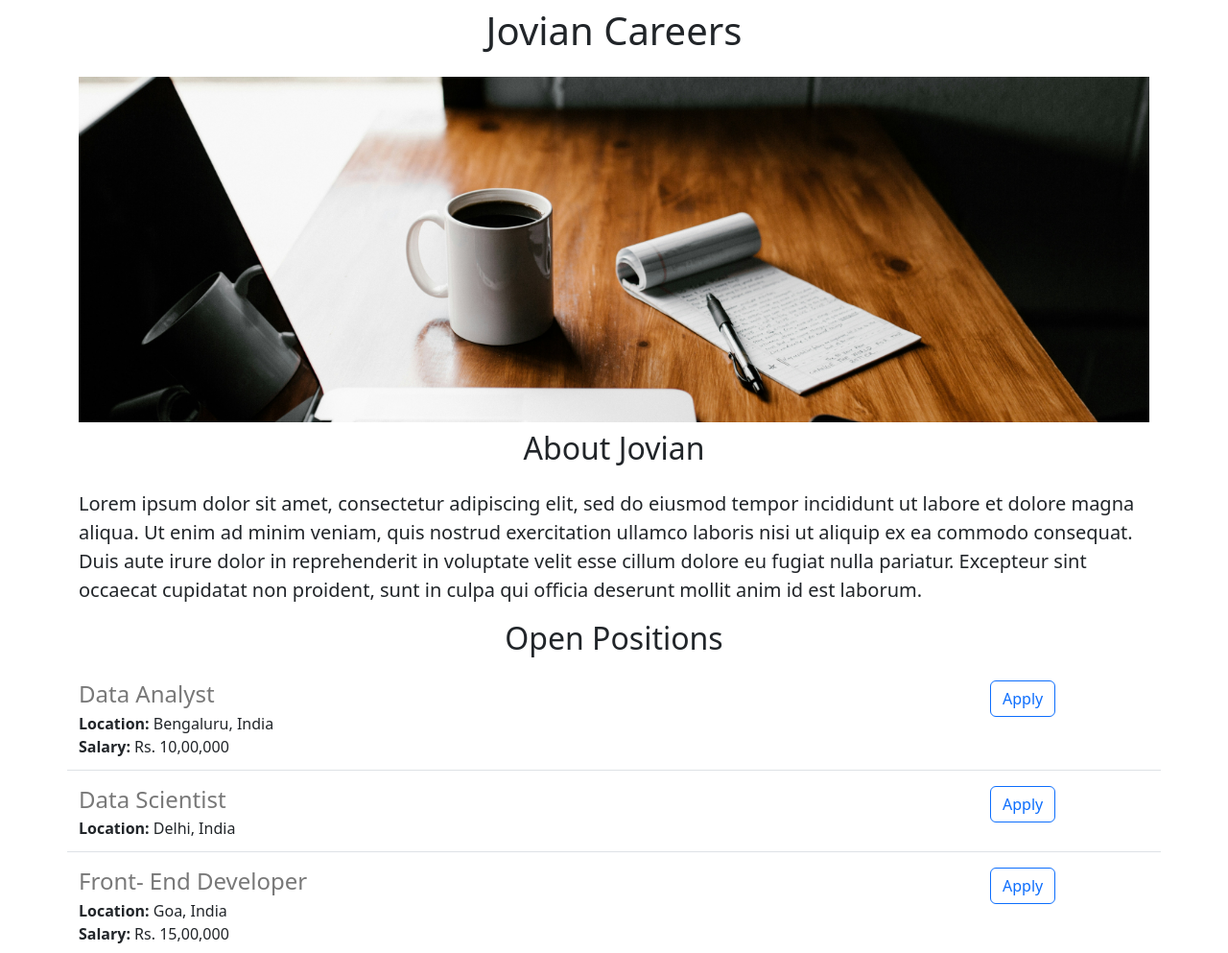
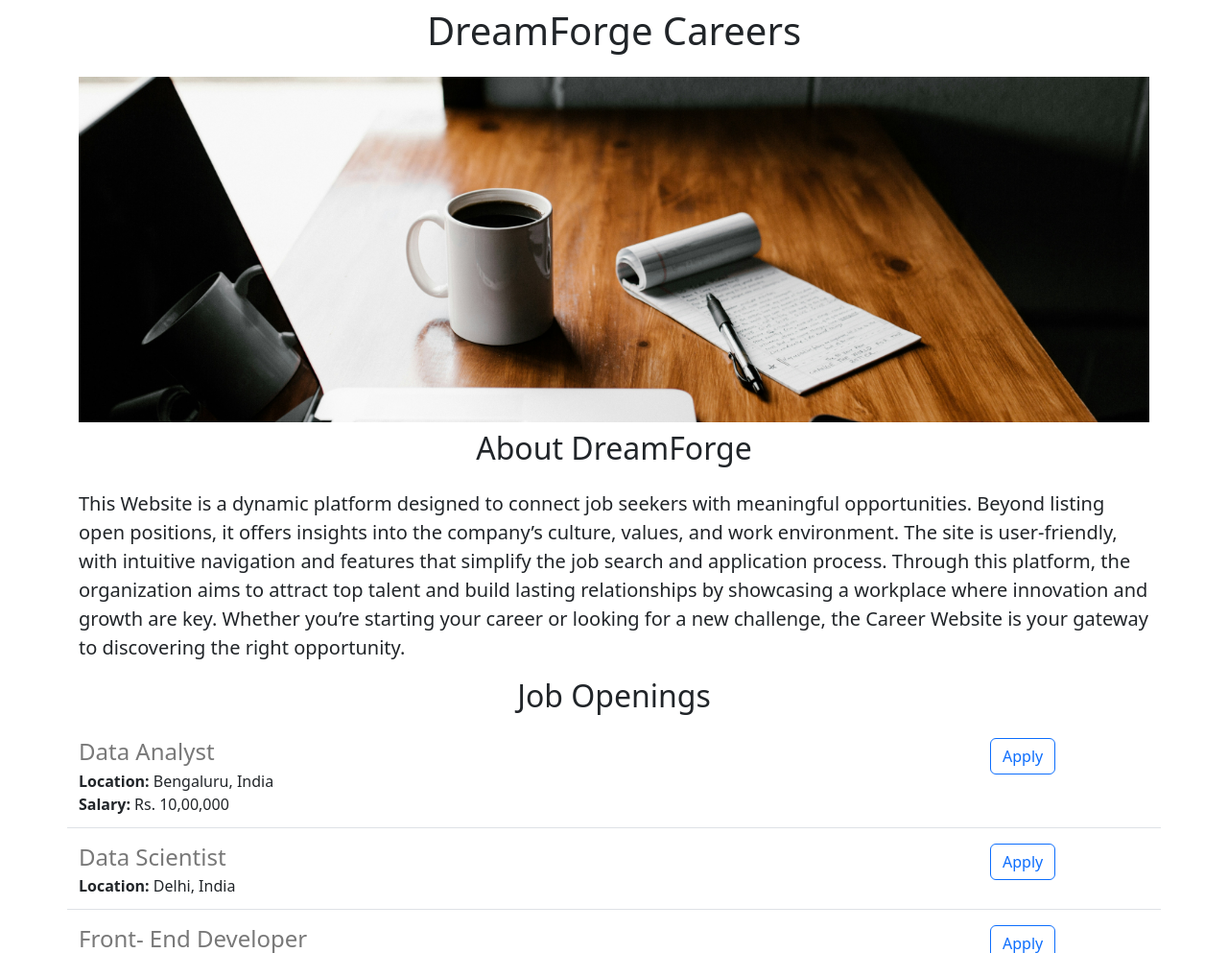
Before and after one commit to SINGHH11/career-portal, a Flask app: page / in a window 1280 px wide. Shown: the top 993 px of the page at 96% size. Run offline with Flask 3, Linux system fonts and the light colour scheme.

Commit message:
Updated about section

```diff
--- a/templates/home.html
+++ b/templates/home.html
@@ -1,7 +1,7 @@
 <!DOCTYPE html>
 <html>
   <head>
-    <title>Jovian Careers</title>
+    <title>Career Odyssey</title>
     <meta charset="utf-8">
     <meta name="viewport" content="width=device-width, initial-scale=1">
     <link href="https://cdn.jsdelivr.net/npm/bootstrap@5.3.3/dist/css/bootstrap.min.css" rel="stylesheet" integrity="sha384-QWTKZyjpPEjISv5WaRU9OFeRpok6YctnYmDr5pNlyT2bRjXh0JMhjY6hW+ALEwIH" crossorigin="anonymous">
@@ -16,11 +16,13 @@
   </head>
   <body>
     <div class="container">
-      <h1 class="text-center mt-2 mb-4"">Jovian Careers</h1>
+      <h1 class="text-center mt-2 mb-4"">DreamForge Careers</h1>
       <img class="img-fluid" id = 'banner' src="https://210b50c1-aa1c-4d02-988c-7f1b78887002-00-23ks6my1wybie.pike.replit.dev/static/banner.jpg">
-      <h2 class="text-center mt-2 mb-4"">About Jovian</h2>
-      <p class="lead">Lorem ipsum dolor sit amet, consectetur adipiscing elit, sed do eiusmod tempor incididunt ut labore et dolore magna aliqua. Ut enim ad minim veniam, quis nostrud exercitation ullamco laboris nisi ut aliquip ex ea commodo consequat. Duis aute irure dolor in reprehenderit in voluptate velit esse cillum dolore eu fugiat nulla pariatur. Excepteur sint occaecat cupidatat non proident, sunt in culpa qui officia deserunt mollit anim id est laborum.</p>
-      <h2 class="text-center mt-2 mb-4"">Open Positions</h2>
+      <h2 class="text-center mt-2 mb-4"">About DreamForge</h2>
+      <p class="lead"> This  Website is a dynamic platform designed to connect job seekers with meaningful opportunities. Beyond listing open positions, it offers insights into the company’s culture, values, and work environment. The site is user-friendly, with intuitive navigation and features that simplify the job search and application process.
+
+        Through this platform, the organization aims to attract top talent and build lasting relationships by showcasing a workplace where innovation and growth are key. Whether you’re starting your career or looking for a new challenge, the Career Website is your gateway to discovering the right opportunity.</p>
+      <h2 class="text-center mt-2 mb-4"">Job Openings</h2>
       <div>
         {% for job in jobs %}
         {% include 'jobitems.html' %}
```
